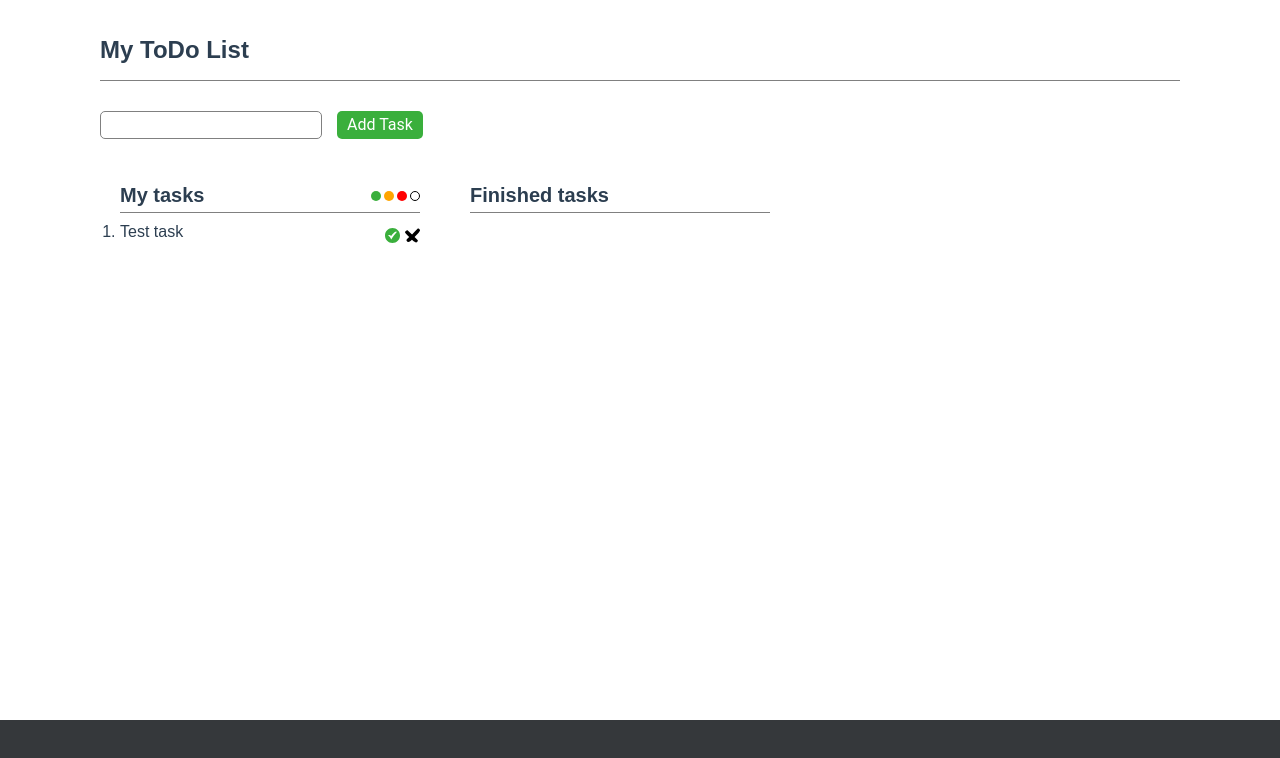
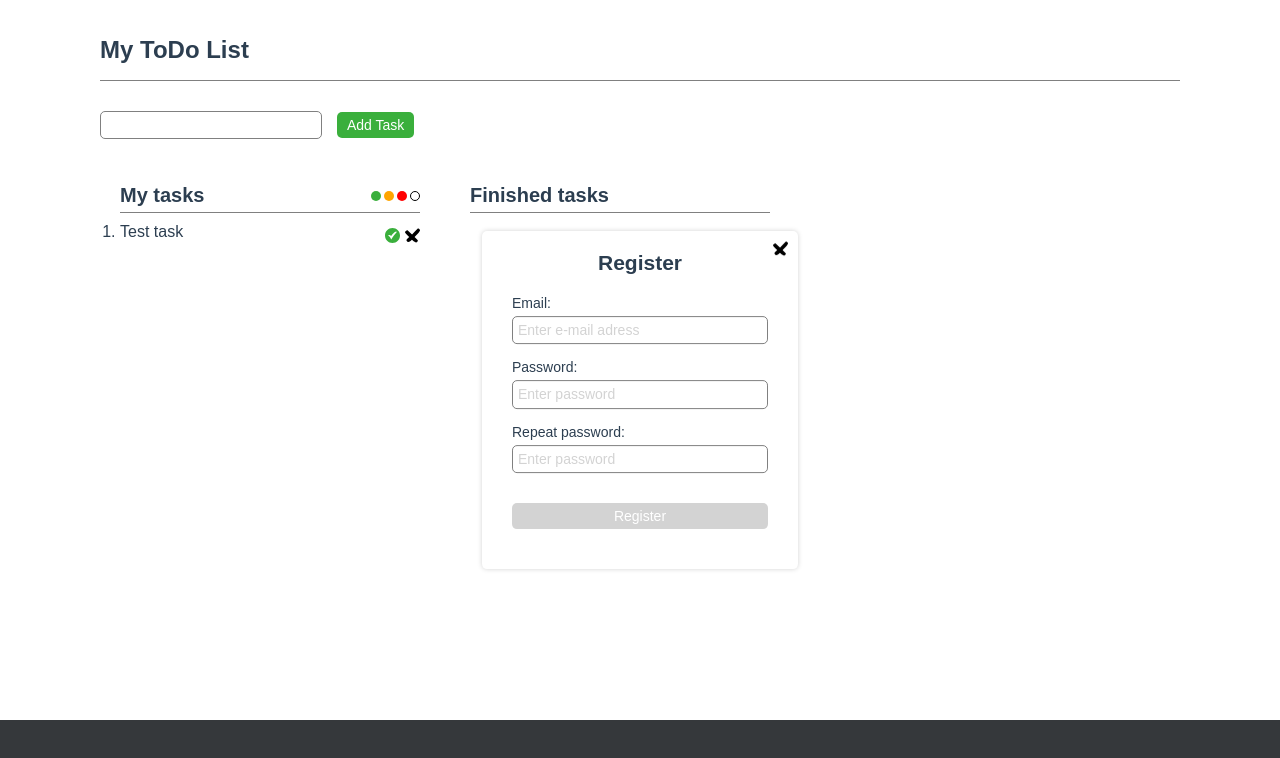
Before and after one commit to Holms2009/vue-todo-list, a Vue app: page / in a window 1280 px wide. Shown: the top 758 px of the page. Built offline with nearby package versions, Linux system fonts and the light colour scheme; the HTML template or start-up script is replaced by a standard one.

Commit message:
Registration half ready

```diff
--- a/package.json
+++ b/package.json
@@ -8,7 +8,7 @@
   },
   "dependencies": {
     "core-js": "^3.6.5",
-    "firebase": "^9.6.5",
+    "firebase": "^9.4.1",
     "install": "^0.13.0",
     "normalize.css": "^8.0.1",
     "npm": "^8.3.2",
--- a/src/App.vue
+++ b/src/App.vue
@@ -4,7 +4,7 @@
     <div class="main">
       <form class="main__form" action="GET">
         <input class="main__input" type="text" v-model="inputText" />
-        <Button textProp="Add Task" @click.native="handleButtonClick"></Button>
+        <Button textProp="Add Task" buttonType="button" @click.native="handleButtonClick"></Button>
       </form>
       <div class="main__lists">
         <ToDoList
@@ -23,15 +23,31 @@
       </div>
     </div>
     <div class="footer"></div>
+    <AuthForm :isAuth="false" />
   </div>
 </template>
 
 <script>
 import "normalize.css";
+import { initializeApp } from "firebase/app";
+import { collection, addDoc, getFirestore } from "firebase/firestore";
 
 import Header from "./components/Header/Header.vue";
 import ToDoList from "./components/ToDoList/ToDoList.vue";
 import Button from "./components/Button/Button.vue";
+import AuthForm from "./components/AuthForm/AuthForm.vue";
+
+const firebaseConfig = {
+  apiKey: "AIzaSyBqqtJ13_9RQY2VcotGrDGr30nOZ6Y6e_8",
+  authDomain: "vue-task-board-8c5bd.firebaseapp.com",
+  projectId: "vue-task-board-8c5bd",
+  storageBucket: "vue-task-board-8c5bd.appspot.com",
+  messagingSenderId: "912348612221",
+  appId: "1:912348612221:web:8b6efbbf5ef3e4d7989314",
+  measurementId: "G-QKR9R2TY3E",
+};
+const app = initializeApp(firebaseConfig);
+const db = getFirestore();
 
 export default {
   name: "App",
@@ -40,12 +56,14 @@ export default {
       inputText: "",
       toDos: [{ text: "Test task", priority: "none" }],
       finishedTasks: [],
+      isAuth: false,
     };
   },
   components: {
     Header,
     ToDoList,
     Button,
+    AuthForm,
   },
   methods: {
     handleButtonClick: function () {
@@ -116,5 +134,12 @@ export default {
     position: relative;
     left: -100px;
   }
+
+  .AuthForm {
+    top: 50%;
+    left: 50%;
+    transform: translate(-50%, -50%);
+    z-index: 1000;
+  }
 }
 </style>
--- /dev/null
+++ b/src/components/AuthForm/AuthForm.js
@@ -0,0 +1,84 @@
+import { getAuth, createUserWithEmailAndPassword } from 'firebase/auth';
+
+import Button from '../Button/Button.vue';
+
+export default {
+  name: 'AuthForm',
+  props: ['isAuth'],
+  data() {
+    return {
+      emailFieldValue: '',
+      emailIsCorrect: false,
+      passwordFieldValue: '',
+      passwordIsCorrect: false,
+      repeatPasswordFieldValue: '',
+      passwordsMatch: false
+    }
+  },
+  methods: {
+    handleEmailInput: function (evt) {
+      const fieldValue = evt.currentTarget.value;
+      const emailPattern = /^[a-zA-Z0-9._-]+@[a-zA-Z0-9.-]+\.[a-zA-Z]{2,4}$/;
+
+      this.emailFieldValue = fieldValue;
+
+      if (emailPattern.test(fieldValue)) {
+        this.emailIsCorrect = true;
+      } else {
+        this.emailIsCorrect = false;
+      }
+    },
+    handlePasswordInput: function (evt) {
+      const fieldValue = evt.currentTarget.value;
+      const passwordPattern = /^(?=.*\d)(?=.*[a-z])(?=.*[A-Z])[0-9a-zA-Z]{8,}$/;
+
+      this.passwordFieldValue = fieldValue;
+
+      if (passwordPattern.test(fieldValue)) {
+        this.passwordIsCorrect = true;
+      } else {
+        this.passwordIsCorrect = false;
+      }
+    },
+    checkIfPasswordsMatch: function (evt) {
+      const fieldValue = evt.currentTarget.value;
+
+      this.repeatPasswordFieldValue = fieldValue;
+
+      if (this.passwordFieldValue === this.repeatPasswordFieldValue) {
+        this.passwordsMatch = true;
+      } else {
+        this.passwordsMatch = false;
+      }
+    },
+    handleSubmit: function (evt) {
+      const form = evt.currentTarget;
+      const formData = new FormData(form);
+      const auth = getAuth();
+
+      createUserWithEmailAndPassword(auth, formData.get('email'), formData.get('password'))
+        .then((userCredental) => {
+          const user = userCredental.user;
+          console.log(user);
+          form.reset();
+        })
+        .catch((err) => {
+          const errorCode = err.code;
+          const errorMessage = err.message;
+          console.log(errorCode, errorMessage);
+      })
+    }
+  },
+  computed: {
+    dataIsCorrect: function () {
+      if (this.emailIsCorrect && this.passwordIsCorrect && this.passwordsMatch) {
+        return true;
+      } else {
+        return false;
+      }
+    }
+  },
+  components: {
+    Button
+  },
+}
--- /dev/null
+++ b/src/components/AuthForm/AuthForm.scss
@@ -0,0 +1,67 @@
+.AuthForm {
+  padding         : 20px 30px 40px;
+  min-width       : 20vw;
+  display         : flex;
+  flex-direction  : column;
+  border-radius   : 5px;
+  box-shadow      : 0 0 5px 0 lightgray;
+  position        : fixed;
+  font-family     : 'Montserrat', sans-serif;
+  font-size       : 14px;
+  background-color: #ffffff;
+
+  &__header {
+    margin       : 0;
+    margin-bottom: 20px;
+    text-align   : center;
+  }
+
+  &__label {
+    margin-bottom : 15px;
+    display       : flex;
+    flex-direction: column;
+    gap           : 5px;
+
+    &:last-of-type {
+      margin-bottom: 30px;
+    }
+  }
+
+  &__input {
+    box-sizing   : border-box;
+    padding      : 5px;
+    border       : 1px solid grey;
+    border-radius: 5px;
+
+    &::placeholder {
+      color: lightgray;
+    }
+
+    &:focus {
+      border    : 1px solid rgba(0, 0, 0, 0);
+      outline   : none;
+      box-shadow: 0 0 5px 0 #3AAF3C;
+    }
+  }
+
+  &__close {
+    width          : 15px;
+    height         : 15px;
+    background     : url('../../assets/close-cross.svg') no-repeat 50% 50%;
+    background-size: cover;
+    position       : absolute;
+    top            : 10px;
+    right          : 10px;
+    cursor         : pointer;
+    transition     : transform 0.3s ease;
+    will-change    : transform;
+
+    &:hover {
+      transform: scale(1.07);
+    }
+
+    &:active {
+      transform: scale(1);
+    }
+  }
+}
--- /dev/null
+++ b/src/components/AuthForm/AuthForm.vue
@@ -0,0 +1,47 @@
+<template>
+  <form class="AuthForm" action="POST" @submit.prevent="handleSubmit">
+    <h2 class="AuthForm__header">Register</h2>
+    <label class="AuthForm__label">
+      Email:
+      <input
+        class="AuthForm__input AuthForm__input_email"
+        type="email"
+        name="email"
+        placeholder="Enter e-mail adress"
+        :value="emailFieldValue"
+        @input="handleEmailInput"
+      />
+    </label>
+    <label class="AuthForm__label">
+      Password:
+      <input
+        class="AuthForm__input AuthForm__input_password"
+        type="password"
+        name="password"
+        placeholder="Enter password"
+        :value="passwordFieldValue"
+        @input="handlePasswordInput"
+      />
+    </label>
+    <label class="AuthForm__label">
+      Repeat password:
+      <input
+        class="AuthForm__input AuthForm__input_password"
+        type="password"
+        name="password-repeat"
+        placeholder="Enter password"
+        :value="repeatPasswordFieldValue"
+        @input="checkIfPasswordsMatch"
+      />
+    </label>
+    <Button
+      :class="{ Button_blocked: !dataIsCorrect }"
+      textProp="Register"
+      buttonType="submit"
+    />
+    <span class="AuthForm__close"></span>
+  </form>
+</template>
+
+<script src='./AuthForm.js'></script>
+<style src='./AuthForm.scss' lang="scss"></style>
--- a/src/components/Button/Button.js
+++ b/src/components/Button/Button.js
@@ -1,6 +1,6 @@
 export default {
   name: 'Button',
-  props: ['textProp'],
+  props: ['textProp', 'buttonType'],
   data() {
     return {
       text: this.textProp
--- a/src/components/Button/Button.scss
+++ b/src/components/Button/Button.scss
@@ -1,7 +1,7 @@
 .Button {
   padding         : 5px 10px;
-  font-family     : 'Roboto', sans-serif;
-  font-size       : 16px;
+  font-family     : 'Montserrat', sans-serif;
+  font-size       : 14px;
   color           : #ffffff;
   background-color: #3AAF3C;
   border          : none;
@@ -12,4 +12,9 @@
   &:hover {
     opacity: 0.9;
   }
+
+  &_blocked {
+    background-color: lightgray;
+    pointer-events  : none;
+  }
 }
--- a/src/components/Button/Button.vue
+++ b/src/components/Button/Button.vue
@@ -1,5 +1,5 @@
 <template>
-  <button class="Button" type="button" @click="handleClick">{{text}}</button>
+  <button class="Button" :type="buttonType" @click="handleClick">{{text}}</button>
 </template>
 
 <script src='./Button.js'></script>
--- a/src/main.js
+++ b/src/main.js
@@ -1,6 +1,4 @@
 import Vue from 'vue'
-import { initializeApp } from 'firebase/app';
-import { getAnalytics } from 'firebase/analytics';
 import App from './App.vue'
 
 Vue.config.productionTip = false
@@ -8,16 +6,3 @@ Vue.config.productionTip = false
 new Vue({
   render: h => h(App),
 }).$mount('#app')
-
-const firebaseConfig = {
-  apiKey: "AIzaSyBqqtJ13_9RQY2VcotGrDGr30nOZ6Y6e_8",
-  authDomain: "vue-task-board-8c5bd.firebaseapp.com",
-  projectId: "vue-task-board-8c5bd",
-  storageBucket: "vue-task-board-8c5bd.appspot.com",
-  messagingSenderId: "912348612221",
-  appId: "1:912348612221:web:8b6efbbf5ef3e4d7989314",
-  measurementId: "G-QKR9R2TY3E"
-};
-
-const app = initializeApp(firebaseConfig);
-const analytics = getAnalytics(app);
```
Also changed, not shown: 1 other file (tests, documents, lock files or other folders).
